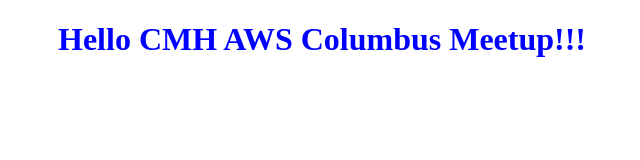
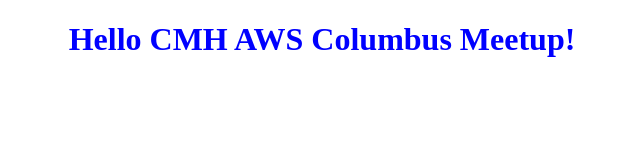
Before and after one commit to bhatiagirish/cmh-aws-meetup, a plain HTML site: page index.html in a window 1280 px wide. Shown: the whole page, without its empty margins (318-958 px from the left). Drawn offline with Linux system fonts and the light colour scheme.

Commit message:
second commit

```diff
--- a/index.html
+++ b/index.html
@@ -9,6 +9,6 @@
     <title>Static Web Site Example - AWS S3</title>
 </head>
 <body>
-    <center><h1> Hello CMH AWS Columbus Meetup!!!</h1></center>
+    <center><h1> Hello CMH AWS Columbus Meetup!</h1></center>
 </body>
 </html>
```
